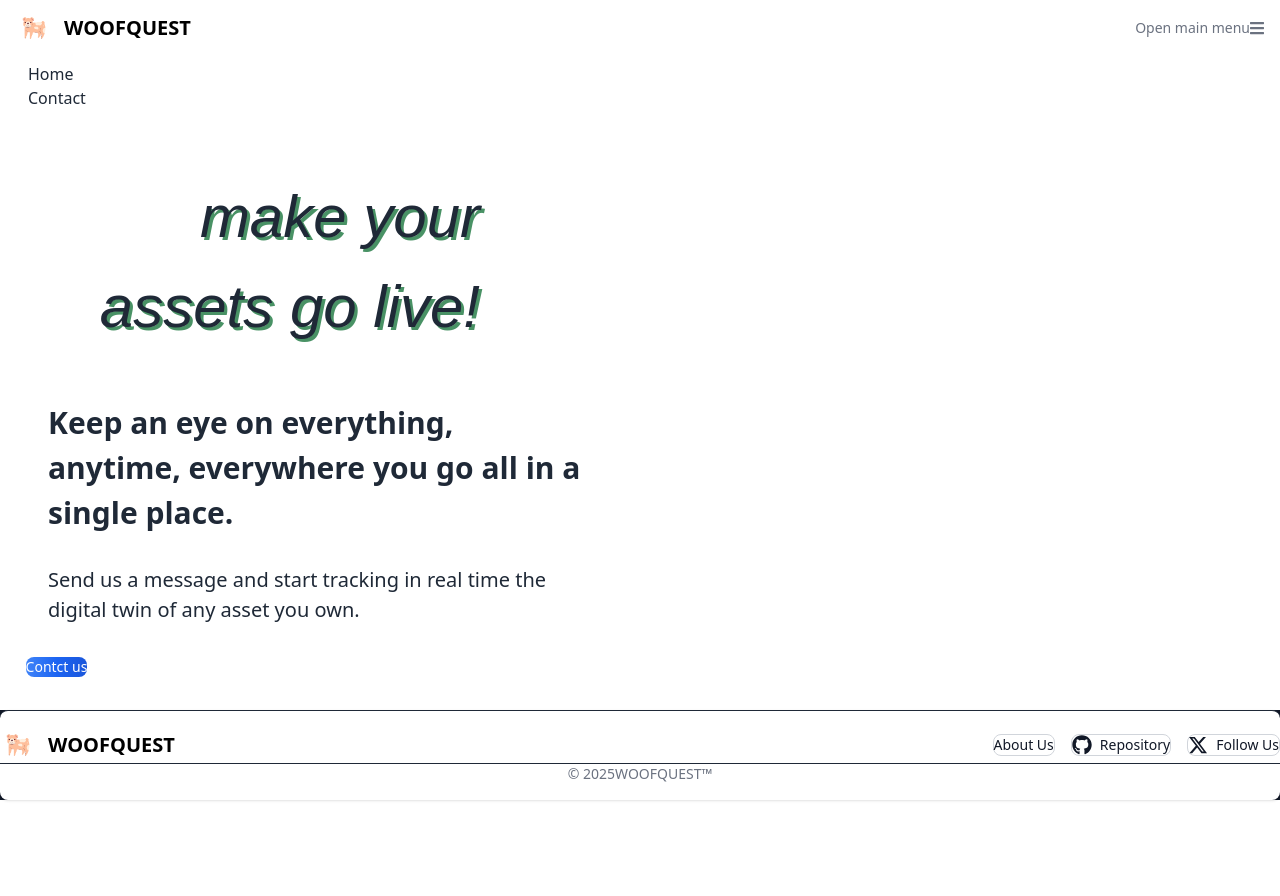
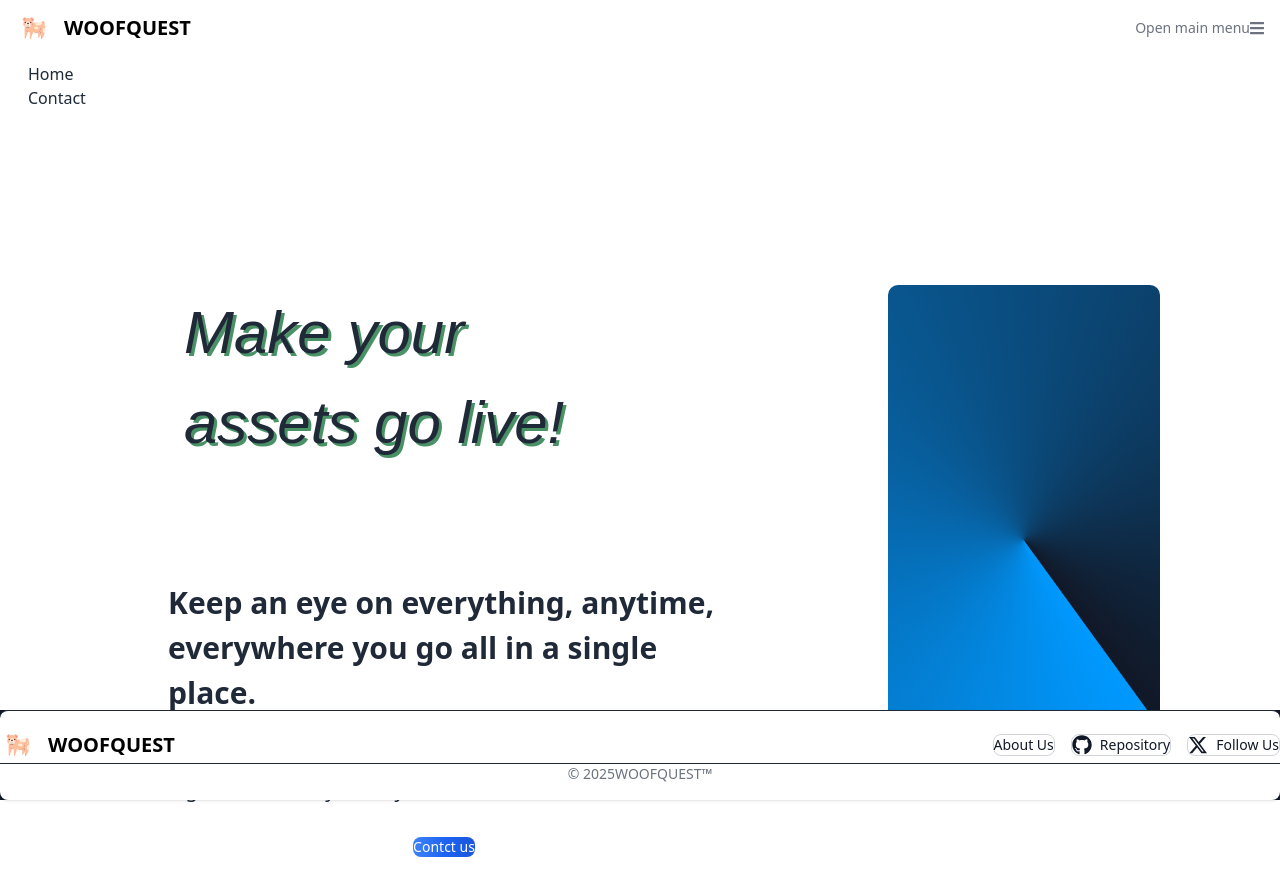
Before and after one commit to DoctorLeQuack1/digital-twin-front, a React (Vite) app: page / in a window 1280 px wide. Shown: the top 896 px of the page. Built offline with nearby package versions, Linux system fonts and the light colour scheme.

Commit message:
Wrapped up details

```diff
--- a/index.html
+++ b/index.html
@@ -5,7 +5,7 @@
     <link rel="icon" type="image/svg+xml" href="/dog.png" />
     <meta name="viewport" content="width=device-width, initial-scale=1.0" />
     <script type="module" src="https://ajax.googleapis.com/ajax/libs/model-viewer/4.0.0/model-viewer.min.js"></script>
-    <title>Vite + React + TS</title>
+    <title>WOOFQUEST</title>
   </head>
   <body>
     <div id="root"></div>
--- a/src/App.css
+++ b/src/App.css
@@ -1,3 +1,32 @@
 @import "tailwindcss";
 @plugin "flowbite-react/plugin/tailwindcss";
 @source "../.flowbite-react/class-list.json";
+
+
+#custom-container {
+    display: flex;
+    /* Centrado horizontal y vertical */
+    justify-content: center;  /* Centra horizontalmente */
+    align-items: center;      /* Centra verticalmente */
+    position: relative;
+    /* Oculta el exceso del gradiente animado */
+    overflow: hidden;
+    border-radius: 10px; /* Para forma circular (opcional) */
+    padding: 0.3rem;
+  }
+
+  #custom-container::before {
+    content: "";
+    position: absolute;
+    /* Cubre todo el contenedor y más (para que el giro no muestre bordes) */
+    inset: -100%;
+    background: conic-gradient(rgb(0, 153, 255), #111827);
+    animation: rotar 4s linear infinite;
+    /* Asegura que esté detrás del contenido */
+    z-index: 0;
+  }
+
+  @keyframes rotar {
+    from { transform: rotate(0deg); }
+    to { transform: rotate(360deg); }
+  }
--- a/src/components/layout-components/AppFooter.tsx
+++ b/src/components/layout-components/AppFooter.tsx
@@ -25,7 +25,7 @@ export const AppFooter = () => {
                 <Button color="light" href="/about">
                   About Us
                 </Button>
-                <Button color="light" href="https://github.com/your-repo" className="flex items-center gap-2">
+                <Button color="light" href="https://github.com/DoctorLeQuack1/digital-twin-front" className="flex items-center gap-2">
                   <FaGithub className="h-5 w-5" />
                   Repository
                 </Button>
--- a/src/pages/Home.tsx
+++ b/src/pages/Home.tsx
@@ -9,8 +9,7 @@ const styles = {
     fontSize: "60px",
     fontFamily: "Arial",
     fontStyle: "italic",
-    margin: "2rem",
-    textAlign: "right" as React.CSSProperties["textAlign"],
+    margin: "4rem",
     width: "70%",
     textShadow: "3px 3px rgb(73, 146, 101)",
   },
@@ -26,25 +25,14 @@ const styles = {
     verticalAlign: "middle",
     marginLeft: "20%",
     border: "1px solid white",
-  },
-  div2: {
-    display: "flex",
-    alignItems: "center",
-  },
-  iframe: {
-    width: "500px",
-    height: "300px",
-  },
-  button: {
-    marginLeft: "4%",
-  },
+  }
 };
 
 export const Home = () => {
   return (
-    <div className="flex flex-wrap h-screen">
-      <div style={styles.titleDiv}>
-        <h1 style={styles.h1}>make your assets go live!</h1>
+    <div className="flex flex-col h-screen justify-center gap-30 items-center lg:flex-row lg:justify-between lg:px-30">
+      <div className="flex flex-col flex-wrap justify-center items-center">
+        <h1 className="self-start" style={styles.h1}>Make your assets go live!</h1>
         <p style={styles.p}>
           <span style={styles.span}>
             Keep an eye on everything, anytime, everywhere you go all in a
@@ -57,23 +45,23 @@ export const Home = () => {
         </p>
         <Link to="/contact">
           <Button
-            style={styles.button}
             className="bg-gradient-to-r from-blue-500 via-blue-600 to-blue-700 text-white hover:bg-gradient-to-br focus:ring-blue-300 dark:focus:ring-blue-800"
           >
             Contct us
           </Button>
         </Link>
       </div>
-      <div style={styles.div2}>
-        <div style={styles.frameDiv}>
-          <model-viewer
-            src="Factory.glb" // Replace with the path to your GLB model
-            alt="A 3D model"
-            camera-controls
-            auto-rotate
-            style={styles.iframe}
-          ></model-viewer>
-        </div>
+      <div id="custom-container">
+        {/* @ts-ignore */}
+        <model-viewer
+          src="Factory.glb" // Replace with the path to your GLB model
+          alt="A 3D model"
+          camera-controls
+          auto-rotate
+          style={{ width: "500px", height: "500px", backgroundColor:"#111827", borderRadius: "10px"}}
+        >
+          {/* @ts-ignore */}
+        </model-viewer>
       </div>
     </div>
   );
```
